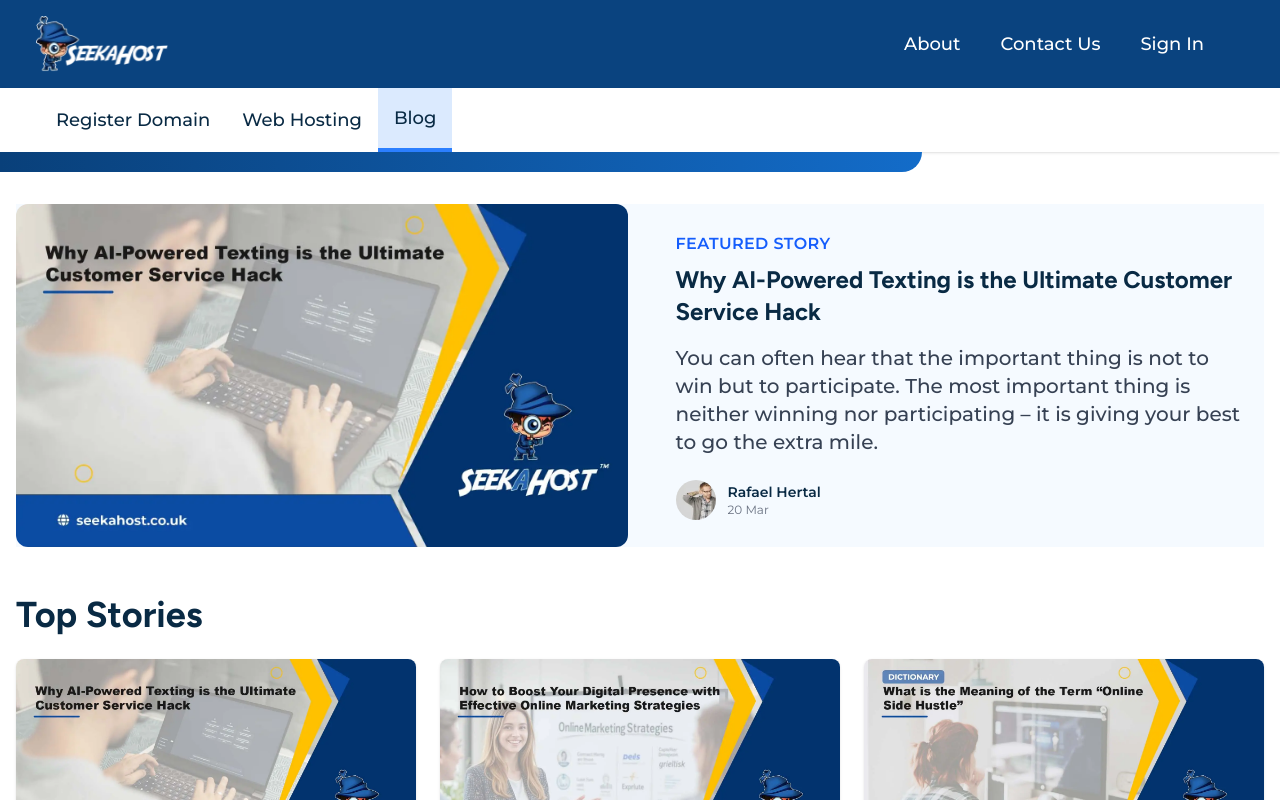
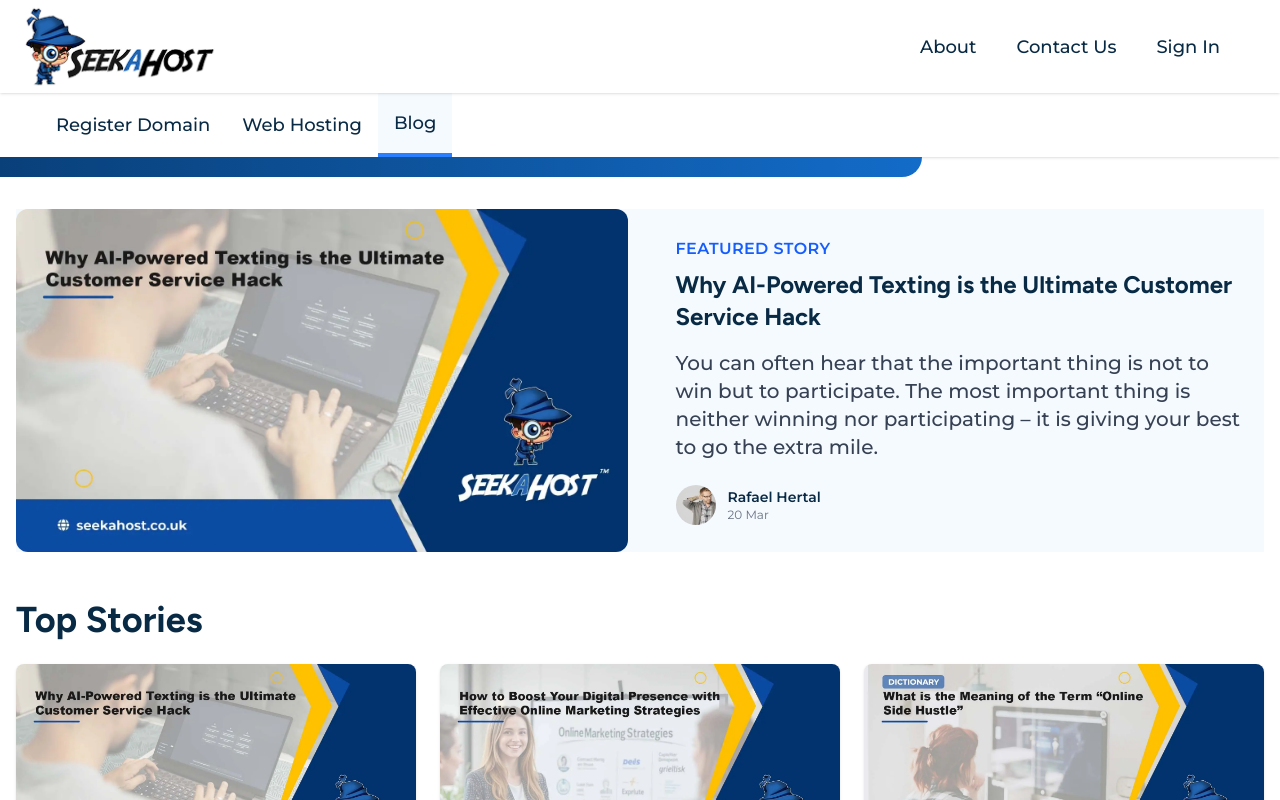
Before and after one commit to KaveeshClickDo/seekahost.lk-v3, a Next.js app: page /blog in a window 1280 px wide. Shown: the top 800 px of the page. Built offline with nearby package versions, Linux system fonts and the light colour scheme.

Commit message:
navbar color updated

```diff
--- a/src/components/shared/Navbar2.js
+++ b/src/components/shared/Navbar2.js
@@ -25,15 +25,15 @@ export default function Navbar2() {
             <Link
                 href="/register-domain"
                 className={`font-medium transition-all duration-300 text-lg p-4 ${isActive('/register-domain')
-                    ? 'bg-blue-100 border-b-4 border-blue-500'
-                    : 'hover:bg-blue-100'
+                    ? 'bg-[#F5FAFF] border-b-4 border-blue-500'
+                    : 'hover:bg-[#F5FAFF]'
                     }`}
             >
                 Register Domain
             </Link>
             <div className={`relative ${isWebHostingActive()
-                ? 'bg-blue-100 border-b-4 border-blue-500'
-                : 'hover:bg-blue-100'
+                ? 'bg-[#F5FAFF] border-b-4 border-blue-500'
+                : 'hover:bg-[#F5FAFF]'
                 }`}>
                 <button
                     type="button"
@@ -178,8 +178,8 @@ export default function Navbar2() {
             <Link
                 href="/blog"
                 className={`font-medium transition-all duration-300 text-lg p-4 ${isActive('/blog')
-                    ? 'bg-blue-100 border-b-4 border-blue-500'
-                    : 'hover:bg-blue-100'
+                    ? 'bg-[#F5FAFF] border-b-4 border-blue-500'
+                    : 'hover:bg-[#F5FAFF]'
                     }`}
             >
                 Blog
@@ -268,9 +268,9 @@ export default function Navbar2() {
     );
 
     return (
-        <nav className="w-full bg-white p-4 lg:p-0 shadow">
+        <nav className="relative w-full bg-white p-4 lg:p-0 shadow">
             <div className="container mx-auto flex items-center justify-between md:pl-10">
-                <Link href="/" className="lg:hidden text-2xl font-bold">
+                <Link href="/" className="lg:hidden">
                     <Image src="/images/shared/navbar-logo.webp" alt="SeekaHost" width={133} height={62} priority />
                 </Link>
                 <DesktopMenu />
--- a/src/components/shared/Topbar.js
+++ b/src/components/shared/Topbar.js
@@ -7,15 +7,15 @@ export default function Topbar() {
 
     const DesktopMenu = () => (
         <div className="hidden lg:flex items-center space-x-10 md:pr-15">
-            <Link href="/about" className="text-white hover:underline font-medium transition-all duration-300 text-lg">
+            <Link href="/about" className="hover:underline font-medium transition-all duration-300 text-lg">
                 About
             </Link>
-            <Link href="/contact" className="text-white hover:underline font-medium transition-all duration-300 text-lg">
+            <Link href="/contact" className="hover:underline font-medium transition-all duration-300 text-lg">
                 Contact Us
             </Link>
             <Link
                 href="#"
-                className="text-white hover:underline font-medium transition-all duration-300 text-lg"
+                className="hover:underline font-medium transition-all duration-300 text-lg"
             >
                 Sign In
             </Link>
@@ -23,10 +23,10 @@ export default function Topbar() {
     );
 
     return (
-        <nav className="w-full bg-[#0A437F] p-4 shadow">
+        <nav className="relative z-10 w-full bg-white shadow">
             <div className="container mx-auto flex items-center justify-between md:pl-5">
-                <Link href="/" className="text-2xl font-bold">
-                    <Image src="/images/shared/footer-logo.webp" alt="SeekaHost" width={133} height={62} priority />
+                <Link href="/">
+                    <Image src="/images/shared/navbar-logo.webp" alt="SeekaHost" width={200} height={93} priority />
                 </Link>
                 <DesktopMenu />
             </div>
```
Also changed, not shown: public/images/shared/navbar-logo.webp.
